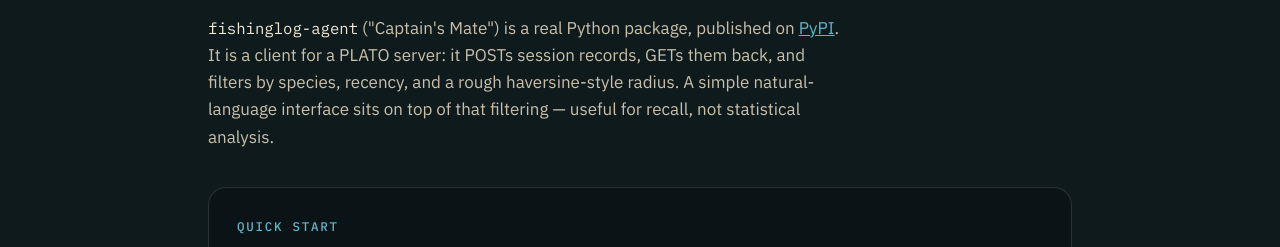
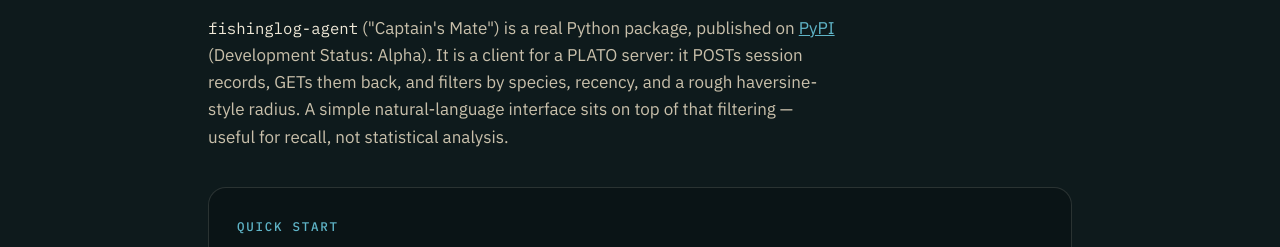
Before and after one commit to purplepincher/fishinglog, a plain HTML site: page public/index.html in a window 1280 px wide. Shown: the part 517-764 px from the top of the page. Drawn offline with Linux system fonts and the light colour scheme.

Commit message:
Surface the package's Alpha maturity on the landing page
fishinglog-agent is classified "Development Status: 3 - Alpha" on
PyPI. The page already said "no slick product wrapped around it yet,"
but did not name the stability boundary — adding it (version-free, to
avoid rot) makes the maturity explicit the way a user manual should.

Verified the page's claims against PyPI before editing: the package
(fishinglog-agent 0.2.1) is real and published, and the quick-start
code block matches PyPI's own usage example verbatim. The PLATO-client
framing and the "requires a running PLATO server" note match the
package's stated requirements.

README unchanged: it already reads as a rigorous engineering guide
(✅/⚠️/🔮 honesty markers throughout, an explicit "does NOT do" table,
and it correctly flags that the fishinglog-agent claims live in the
page, not in this repo's code). Build verified: wrangler deploy
--dry-run succeeds.

```diff
--- a/public/index.html
+++ b/public/index.html
@@ -479,7 +479,7 @@ footer span.sep { margin: 0 10px; color: var(--line); }
   <div class="wrap">
     <!-- COPY: WHAT_THIS_IS -->
     <h2>What This Is</h2>
-    <p><code>fishinglog-agent</code> ("Captain's Mate") is a real Python package, published on <a href="https://pypi.org/project/fishinglog-agent/">PyPI</a>. It is a client for a PLATO server: it POSTs session records, GETs them back, and filters by species, recency, and a rough haversine-style radius. A simple natural-language interface sits on top of that filtering — useful for recall, not statistical analysis.</p>
+    <p><code>fishinglog-agent</code> ("Captain's Mate") is a real Python package, published on <a href="https://pypi.org/project/fishinglog-agent/">PyPI</a> (Development Status: Alpha). It is a client for a PLATO server: it POSTs session records, GETs them back, and filters by species, recency, and a rough haversine-style radius. A simple natural-language interface sits on top of that filtering — useful for recall, not statistical analysis.</p>
 
     <section class="demo-card quickstart">
       <!-- COPY: REAL_QUICKSTART (final) -->
```
